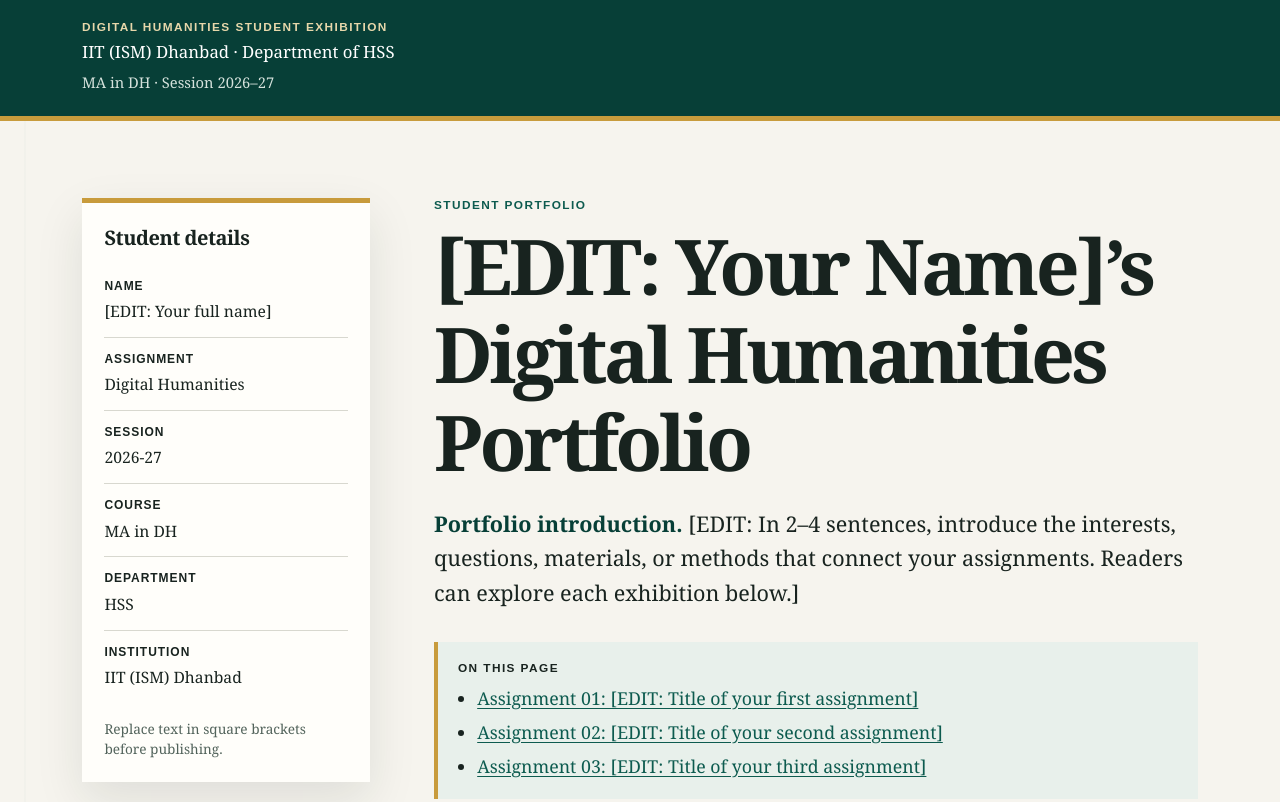
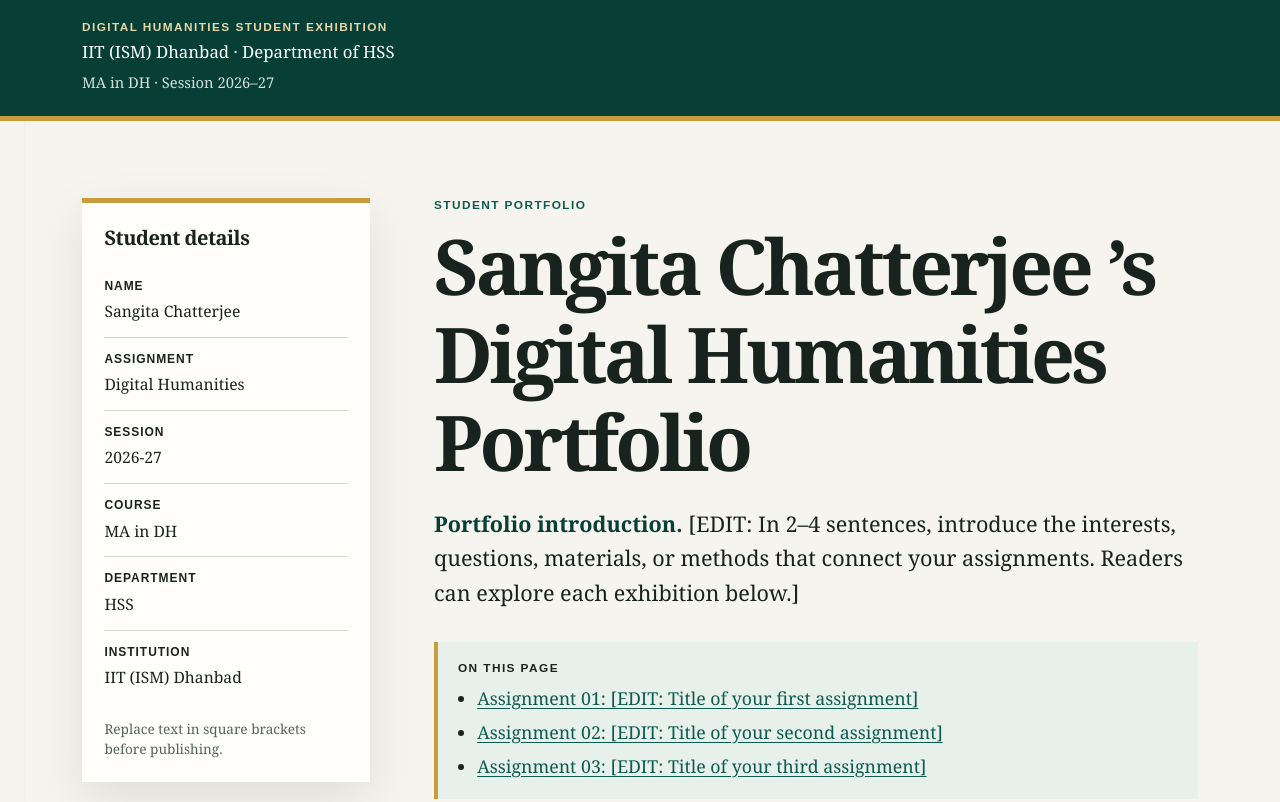
Before and after one commit to 25MA0010/DH-LAB, a plain HTML site: page index.html in a window 1280 px wide. Shown: the top 802 px of the page. Drawn offline with Linux system fonts and the light colour scheme.

Commit message:
Update name in index.html to Sangita Chatterjee

```diff
--- a/index.html
+++ b/index.html
@@ -269,7 +269,7 @@
         <dl class="metadata">
           <div>
             <dt>Name</dt>
-            <dd>[EDIT: Your full name]</dd>
+            <dd> Sangita Chatterjee </dd>
           </div>
           <div>
             <dt>Assignment</dt>
@@ -299,7 +299,7 @@
         <!-- EDIT HERE: This page collects several assignments by one student. -->
         <section class="hero" aria-labelledby="portfolio-title">
           <p class="label project-kicker">Student portfolio</p>
-          <h1 id="portfolio-title">[EDIT: Your Name]&rsquo;s Digital Humanities Portfolio</h1>
+          <h1 id="portfolio-title"> Sangita Chatterjee &rsquo;s Digital Humanities Portfolio</h1>
           <p class="abstract"><strong>Portfolio introduction.</strong> [EDIT: In 2&ndash;4 sentences, introduce the interests, questions, materials, or methods that connect your assignments. Readers can explore each exhibition below.]</p>
 
           <nav class="contents-nav" aria-label="Assignments on this page">
```
